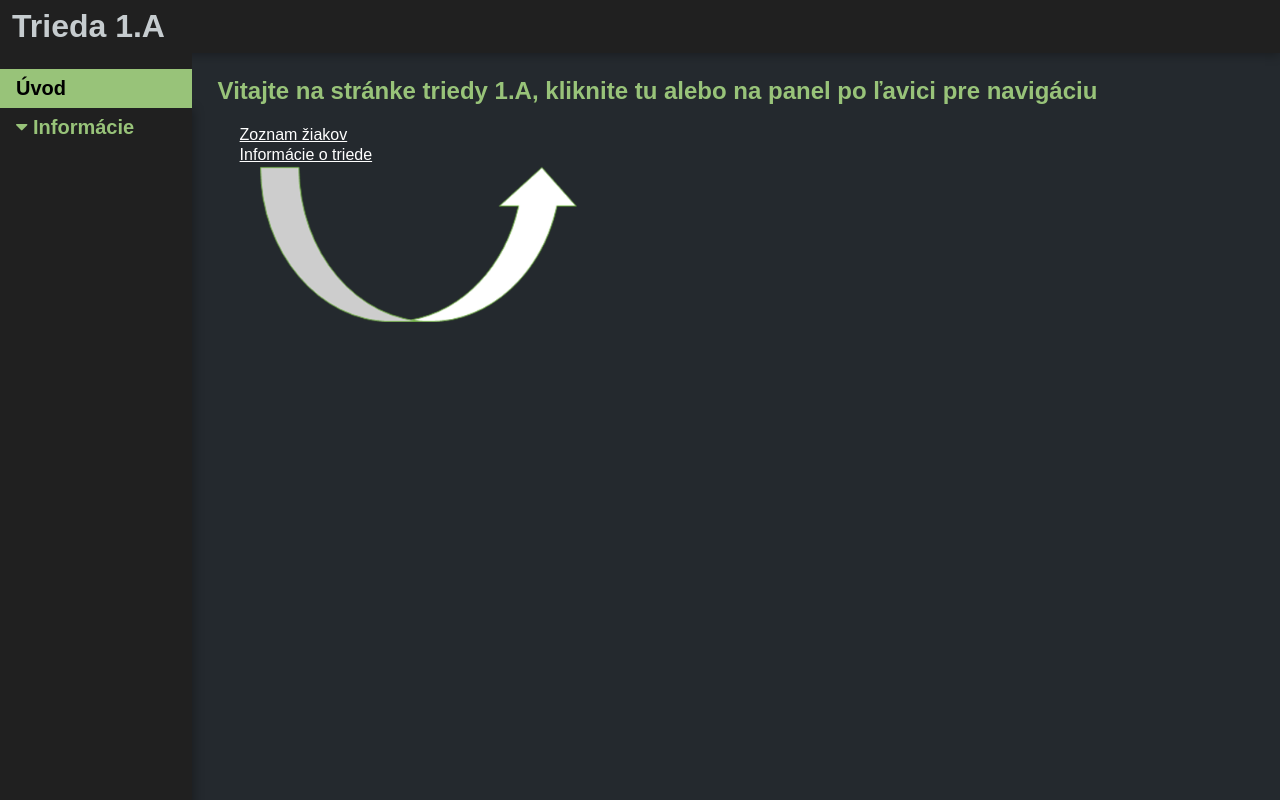
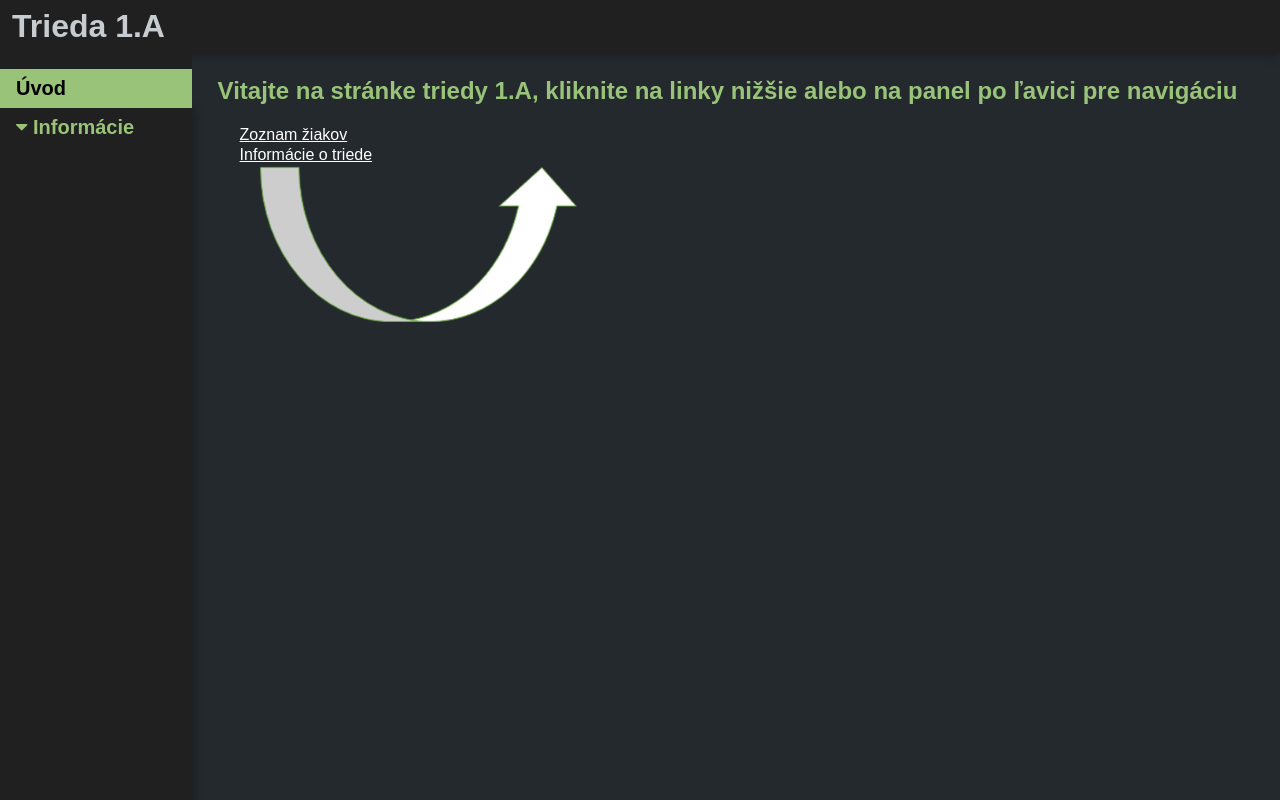
Before and after one commit to LauraMariaRejdovjanova/Simply, a plain HTML site: page index.html in a window 1280 px wide. Drawn offline with Linux system fonts and the light colour scheme.

Commit message:
Update index.html

```diff
--- a/index.html
+++ b/index.html
@@ -47,7 +47,7 @@
 
 
     <div style="display:block" class="content" id="Start">
-      <h2 class="noSelect">Vitajte na stránke triedy 1.A, kliknite tu alebo na panel po ľavici pre navigáciu</h2>
+      <h2 class="noSelect">Vitajte na stránke triedy 1.A, kliknite na linky nižšie alebo na panel po ľavici pre navigáciu</h2>
       <li style="list-style-type: none; margin-left: 2.5vh;" class="default"><label for="InfoButton" class="a" id="pointer"><u>Zoznam žiakov</u></label></li>
             <li style="list-style-type: none; margin-left: 2.5vh;" class="default"><label for="InterestsButton" class="a" id="pointer"><u>Informácie o triede</u></label></li>
       <li style="list-style-type: none;" class="default"><label class="a"><img style="margin-left: 5vh;width:40vh;"src="image001.png" alt="[Obrázok šípky]"></label></li>
```
